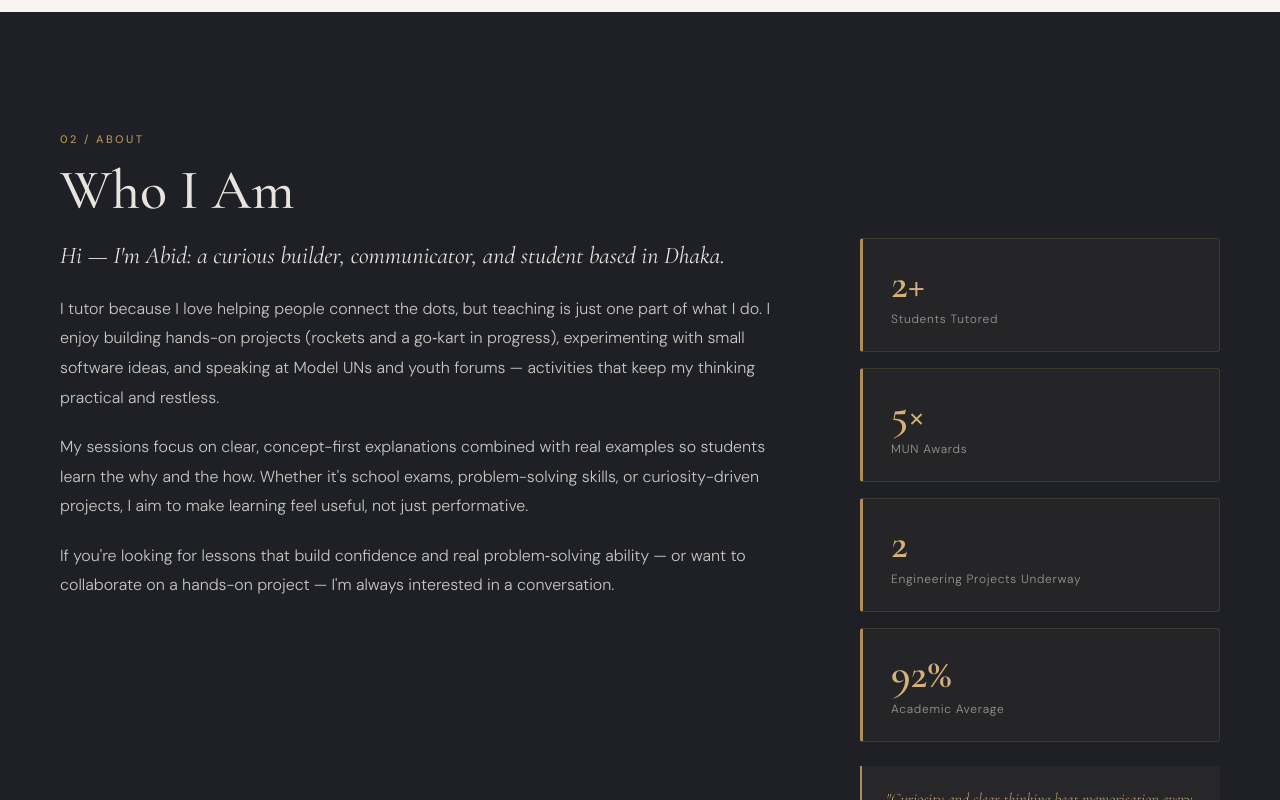
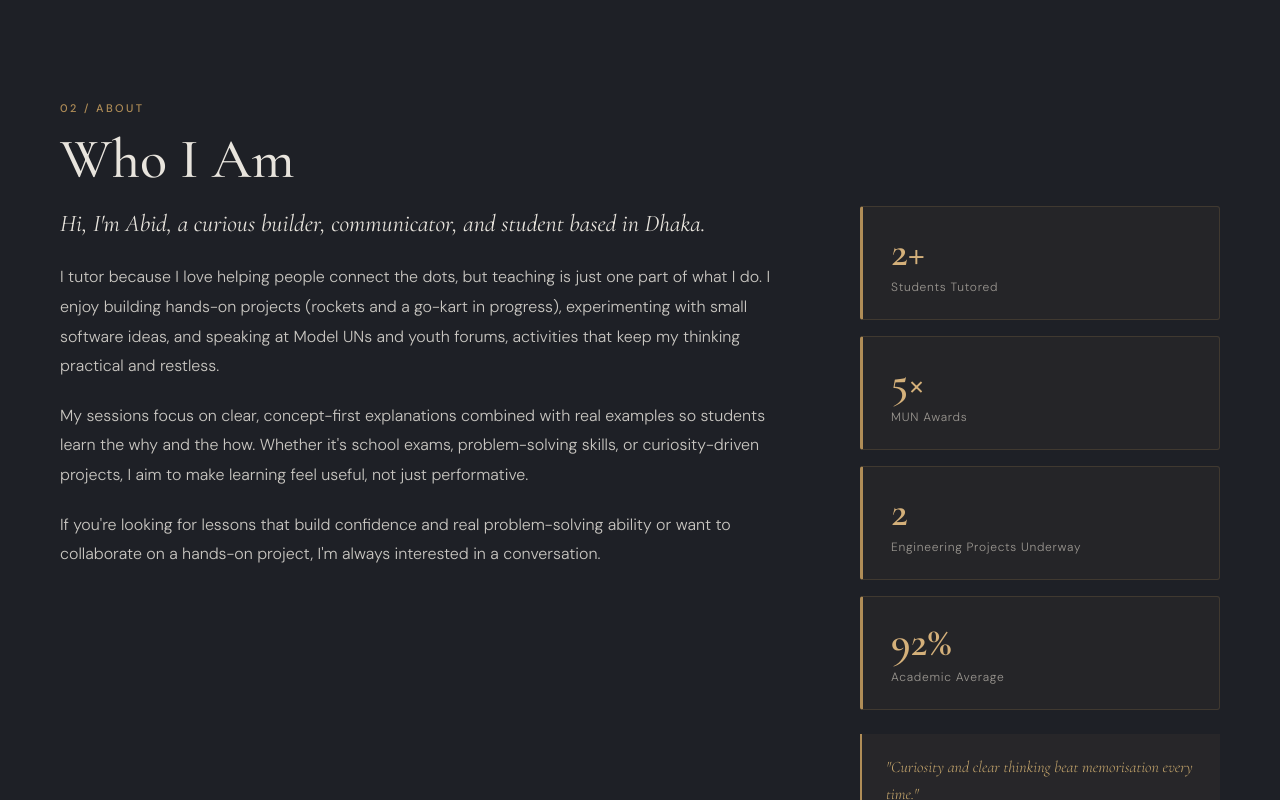
Before and after one commit to KelvXn510/Cvwebsite, a website: page views/index.html in a window 1280 px wide. Shown: the part 2571-3371 px from the top of the page. Drawn offline with nearby package versions, Linux system fonts and the light colour scheme.

Commit message:
CV About: switch to formal intriguing blurb; remove em dashes across site

```diff
--- a/views/index.html
+++ b/views/index.html
@@ -3,7 +3,7 @@
 <head>
 <meta charset="UTF-8"/>
 <meta name="viewport" content="width=device-width, initial-scale=1.0"/>
-<title>Abid Newaz — Tutor & Scholar</title>
+<title>Abid Newaz - Tutor & Scholar</title>
 <link href="https://fonts.googleapis.com/css2?family=Cormorant+Garamond:ital,wght@0,300;0,400;0,500;0,600;1,300;1,400&family=DM+Sans:wght@300;400;500&display=swap" rel="stylesheet"/>
 <link rel="stylesheet" href="/css/style.css"/>
 </head>
@@ -124,7 +124,7 @@
         </div>
         <div class="cv-section">
           <div class="cv-section-header"><h2>About Me</h2></div>
-          <p class="cv-about-text">I believe the best kind of teaching makes a student feel like they can figure things out on their own. My approach focuses on breaking down difficult concepts, especially in Physics and Mathematics, into clear step-by-step explanations that actually make sense rather than adding to the confusion.<br/><br/>Beyond academics, I have represented my school at MUN conferences, spoken at international youth forums, and taken part in programmes across borders. Outside the classroom I actively pursue hands-on engineering projects and programming, which keeps me curious, grounded in real-world applications, and always learning.</p>
+          <p class="cv-about-text">I am a problem-driven student and maker with concentrated interests in physics, mathematics, and applied engineering. I pursue projects that validate ideas in the physical world, from high-power rocketry to vehicle prototyping, while pairing hands-on experimentation with computational problem solving. Public speaking and international engagement have sharpened my communication and analytical instincts. I am drawn to research, prototyping, and technical collaboration that turn questions into tangible results.</p>
         </div>
         <div class="cv-section">
           <div class="cv-section-header"><h2>Academic Background</h2></div>
@@ -252,10 +252,10 @@
   <h2 class="section-heading reveal delay-1">Who I Am</h2>
   <div class="about-grid">
     <div class="about-text-col reveal delay-2">
-      <p class="about-lead">Hi — I'm Abid: a curious builder, communicator, and student based in Dhaka.</p>
-      <p>I tutor because I love helping people connect the dots, but teaching is just one part of what I do. I enjoy building hands-on projects (rockets and a go‑kart in progress), experimenting with small software ideas, and speaking at Model UNs and youth forums — activities that keep my thinking practical and restless.</p>
+      <p class="about-lead">Hi, I'm Abid, a curious builder, communicator, and student based in Dhaka.</p>
+      <p>I tutor because I love helping people connect the dots, but teaching is just one part of what I do. I enjoy building hands-on projects (rockets and a go-kart in progress), experimenting with small software ideas, and speaking at Model UNs and youth forums, activities that keep my thinking practical and restless.</p>
       <p>My sessions focus on clear, concept-first explanations combined with real examples so students learn the why and the how. Whether it's school exams, problem-solving skills, or curiosity-driven projects, I aim to make learning feel useful, not just performative.</p>
-      <p>If you're looking for lessons that build confidence and real problem‑solving ability — or want to collaborate on a hands-on project — I'm always interested in a conversation.</p>
+      <p>If you're looking for lessons that build confidence and real problem-solving ability or want to collaborate on a hands-on project, I'm always interested in a conversation.</p>
     </div>
     <div class="about-stats-col reveal delay-3">
       <div class="stat-card">
```
Also changed, not shown: README.md.
